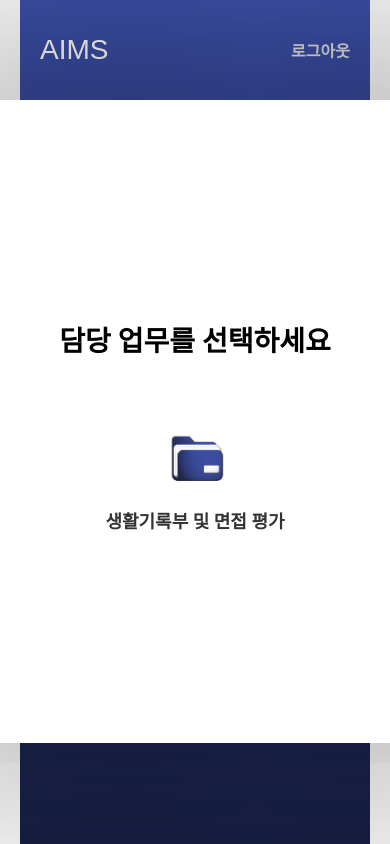
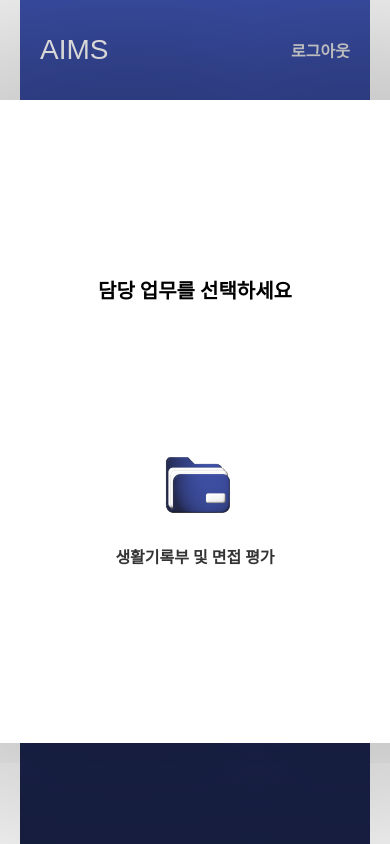
Before and after one commit to mongsam2/AIMS-Front-End, a React (Create React App) app: page /main in a window 390 px wide. Built offline with nearby package versions, Linux system fonts and the light colour scheme; no server answers; a web font is replaced by a local one.

Commit message:
feat: 메인 페이지 반응형 추가

```diff
--- a/src/components/main/MainPageContentElement.js
+++ b/src/components/main/MainPageContentElement.js
@@ -23,11 +23,10 @@ const AdminInfo = styled.p`
 
 const MainInfoContainerText = styled.div`
   color: #000;
-  font-size: 28px;
+  font-size: clamp(20px, 2vw, 32px);
   font-weight: bold;
   width: 100%;
   text-align: center;
-  margin: 20px 0;
 `;
 
 const MainContainerContentChoice = styled.div`
@@ -63,21 +62,26 @@ const MainContainerContentChoiceItem = styled.div`
   }
 `;
 
-const MainContainerContentChoiceItemLine = styled.div`
-  display: none; /* 세로 정렬선 제거 */
-`;
-
 const MainPageItemIcon = styled.img`
-  width: 80px;
-  height: 80px;
+  width: clamp(100px, 10vw, 140px);
+  height: clamp(100px, 10vw, 140px);
 `;
 
 const MainPageItemText = styled.p`
   color: rgba(0, 0, 0, 0.8);
   font-weight: bold;
-  font-size: 18px;
+  font-size: clamp(16px, 1.6vw, 24px);
   text-align: center;
   margin: 0;
+`;
+
+const MainContentGroup = styled.div`
+  display: flex;
+  flex-direction: column;
+  justify-content: space-around;
+  align-items: center;
+  height: 70%;
+  width: 100%;
 `;
 
 function MainPageContentElement() {
@@ -108,7 +112,8 @@ function MainPageContentElement() {
         <AdminInfo>{username}</AdminInfo>
         <AdminInfo></AdminInfo>
       </MainContainerInfoTop>
-      <MainInfoContainerText>담당 업무를 선택하세요</MainInfoContainerText>
+      <MainContentGroup>
+        <MainInfoContainerText>담당 업무를 선택하세요</MainInfoContainerText>
       <MainContainerContentChoice>
         <MainContainerContentChoiceItem onClick={handleDocumentReviewClick}>
           <MainPageItemIcon src={icon2} alt="icon" />
@@ -123,6 +128,7 @@ function MainPageContentElement() {
           <MainPageItemText>논술</MainPageItemText>
         </MainContainerContentChoiceItem>
       </MainContainerContentChoice>
+      </MainContentGroup>
     </>
   );
 }
```
